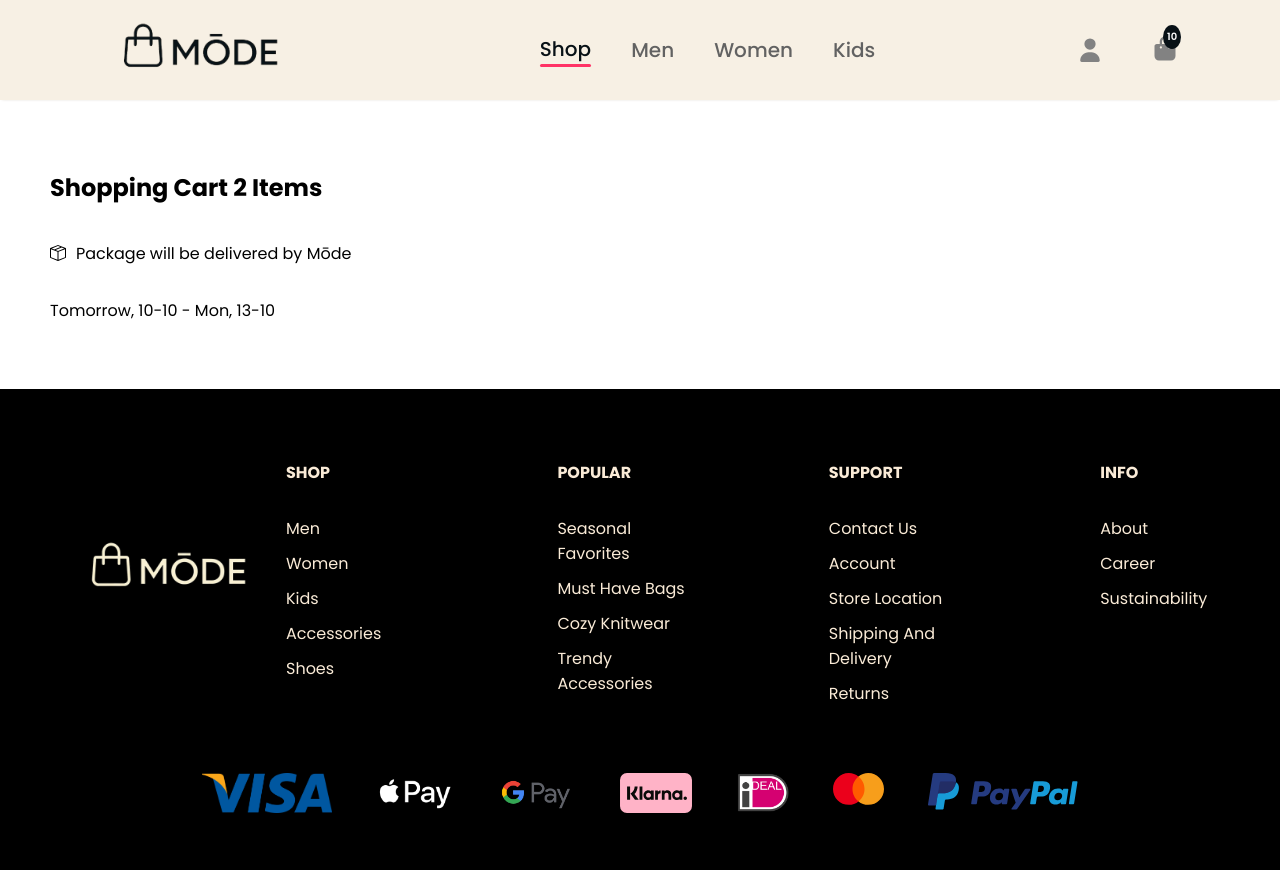
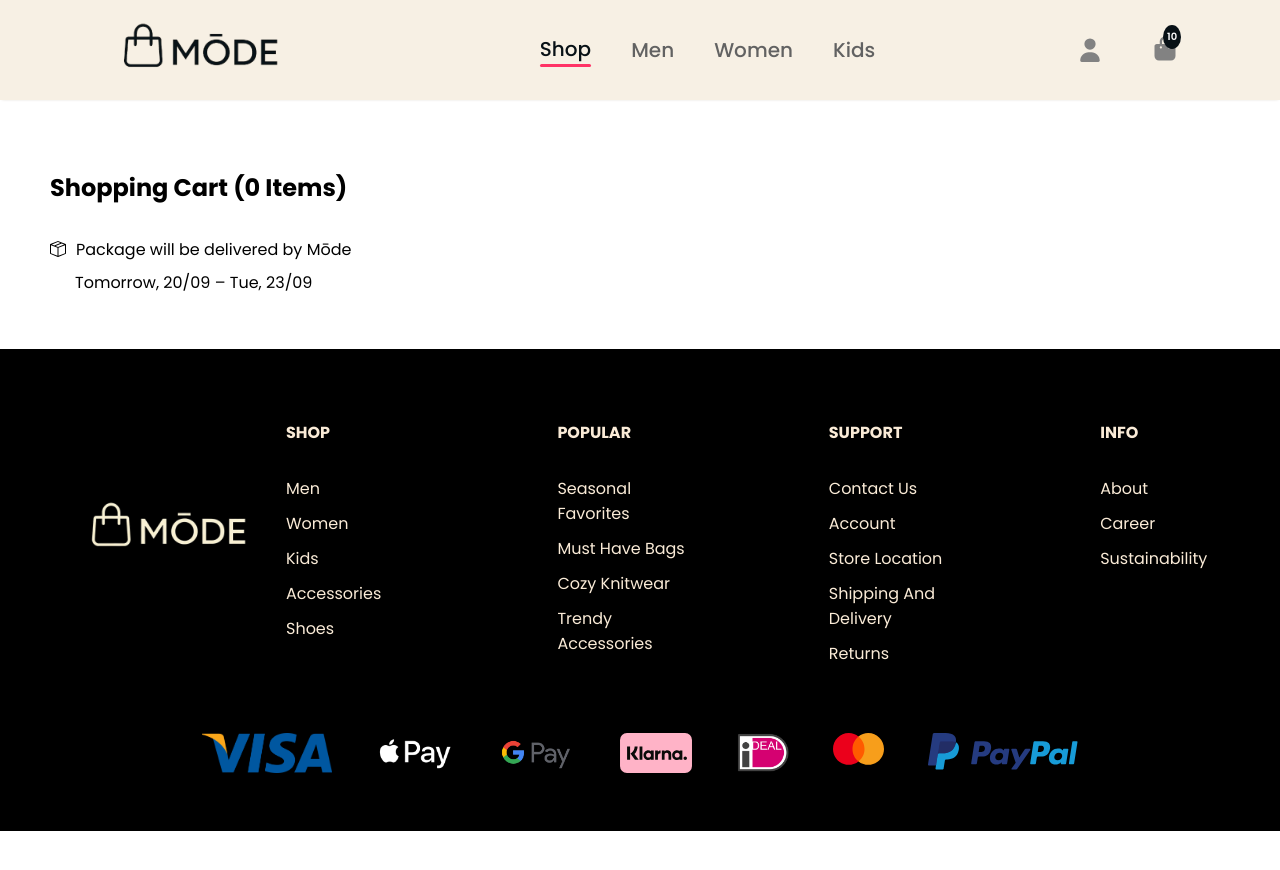
Before and after one commit to christinematta/Mode_ecommerce_website, a React (Create React App) app: page /cart in a window 1280 px wide. After the commit the page ends 831 px from the top, so only its background shows below. Built offline with nearby package versions, Linux system fonts and the light colour scheme.

Commit message:
build cart

```diff
--- a/src/Components/CartDisplay/CartDisplay.css
+++ b/src/Components/CartDisplay/CartDisplay.css
@@ -11,9 +11,41 @@
   padding: 50px;
 
 }
-.cart-left .delivery-data{
+.delivery-data{
+  line-height: 1px;
+
+}
+.delivery-data .delivery-data-header{
   display: flex;
   flex-direction: row;
   gap: 10px;
   align-items: center;
 }
+.delivery-data-header {
+  display: flex;
+  flex-direction: column;
+  gap: 2px;
+  margin-top: 8px;
+}
+
+
+.delivery-header {
+  display: flex;
+  align-items: center;
+  gap: 8px;
+}
+
+.delivery-header p {
+  margin: 0;
+  font-size: 15px;
+  color: #333;
+}
+
+.delivery-icon {
+  font-size: 18px;
+  color: #555;
+}
+
+.delivery-estimate {
+  margin-left: 25px;
+}
--- a/src/Components/CartDisplay/CartDisplay.jsx
+++ b/src/Components/CartDisplay/CartDisplay.jsx
@@ -1,19 +1,31 @@
-import React from "react";
+import React, { useContext } from "react";
 import "./CartDisplay.css";
+import "./DeliveryEstimate";
 import { BsBoxSeam } from "react-icons/bs";
+import DeliveryEstimate from "./DeliveryEstimate";
+import { ShopContext } from "../../Context/ShopContext";
+import CartItem from "../CartItem/CartItem";
 
-const CartDisplay = () => {
+const CartDisplay = ({ cart_items }) => {
+  const { getTotalCartNumber, cartItems } = useContext(ShopContext);
+
   return (
     <div className="cart-container">
       <div className="cart-left">
         <h2>
-          Shopping Cart <span> 2 Items</span>
+          Shopping Cart <span> ({getTotalCartNumber(cartItems)} Items)</span>
         </h2>
         <div className="delivery-data">
-          <BsBoxSeam />
-          <p>Package will be delivered by Mōde</p>
+          <div className="delivery-data-header">
+            <BsBoxSeam />
+            <p>Package will be delivered by Mōde </p>
+          </div>
+          <div className="delivery-estimate">
+            <DeliveryEstimate />
+          </div>
         </div>
-        <p>Tomorrow, 10-10 - Mon, 13-10</p>
+
+        <CartItem cart_items={cart_items} />
       </div>
       <div className="cart-right"></div>
     </div>
--- /dev/null
+++ b/src/Components/CartDisplay/DeliveryEstimate.jsx
@@ -0,0 +1,22 @@
+import React from "react";
+
+const DeliveryEstimate = () => {
+  const today = new Date();
+  const tomorrow = new Date(today);
+  const endDate = new Date(today);
+
+  tomorrow.setDate(today.getDate() + 1);
+  endDate.setDate(today.getDate() + 4);
+
+  const format = (d, opt) => d.toLocaleDateString("en-GB", opt);
+
+  return (
+    <p>
+      Tomorrow, {format(tomorrow, { day: "2-digit", month: "2-digit" })} –{" "}
+      {format(endDate, { weekday: "short" })},{" "}
+      {format(endDate, { day: "2-digit", month: "2-digit" })}
+    </p>
+  );
+};
+
+export default DeliveryEstimate;
--- a/src/Components/CartItem/CartItem.jsx
+++ b/src/Components/CartItem/CartItem.jsx
@@ -1,13 +1,36 @@
-import React from 'react'
-import './CartItem.css'
+import React from "react";
+import "./CartItem.css";
+import { Link } from "react-router-dom";
 
-const CartItem = ({product}) => {
+const CartItem = ({ cart_items }) => {
   return (
-    <div className='cart-item-container'>
+    <div className="cart-item-list">
+      {cart_items.map((item) => (
+        <div className="cart-item-container" key={item.id}>
+          <div className="cartitem-left">
+            <img src={item.image} alt={item.name} className="cart-item-img" />
+          </div>
 
+          <div className="cartitem-right">
+            <div className="item-data">
+              <h3>{item.name}</h3>
+              <p>€{item.new_price}</p>
+              <p>Size: M</p>
+              <Link to="/wishlist" className="wishlist-link">
+                Add to your wishlist
+              </Link>
+            </div>
 
+            <div className="item-quantity">
+              <button>-</button>
+              <span>1</span>
+              <button>+</button>
+            </div>
+          </div>
+        </div>
+      ))}
     </div>
-  )
-}
+  );
+};
 
-export default CartItem
+export default CartItem;
--- a/src/Components/ProductDisplay/ProductDisplay.css
+++ b/src/Components/ProductDisplay/ProductDisplay.css
@@ -75,6 +75,7 @@
   gap: 10px;
 }
 .add-cart-btn {
+  cursor: pointer;
   padding: 10px;
   width: 90%;
   font-weight: 600;
@@ -83,11 +84,13 @@
   border: 1px solid transparent;
 }
 .add-cart-btn:hover {
+  cursor: pointer;
   background: rgb(212, 211, 211);
   color: black;
   border: 1px solid #0000006b;
 }
 .fav-btn {
+  cursor: pointer;
   width: 10%;
   font-size: 20px;
   padding-top: 6px;
@@ -95,6 +98,7 @@
   background-color: white;
 }
 .fav-btn:hover {
+  cursor: pointer;
   background: rgb(244, 240, 240);
 }
 .fav-btn-color {
--- a/src/Components/ProductDisplay/ProductDisplay.jsx
+++ b/src/Components/ProductDisplay/ProductDisplay.jsx
@@ -1,12 +1,15 @@
-import React, { useState } from "react";
+import React, { useContext, useState } from "react";
 import "./ProductDisplay.css";
 import SizeDropdown from "../SizeDropdown/SizeDropdown";
 import RatingStars from "../RatingStars/RatingStars";
 import { FaRegHeart } from "react-icons/fa6";
 import { FaHeart } from "react-icons/fa";
 import ProductTabs from "../ProductTabs/ProductTabs";
+import {ShopContext} from "../../Context/ShopContext"
 
 const ProductDisplay = ({ product }) => {
+
+  const {addToCart} = useContext(ShopContext);
   const [isFav, setIsFav] = useState(false);
   const salePercentage = Math.ceil(
     ((product.old_price - product.new_price) / product.old_price) * 100
@@ -39,7 +42,7 @@ const ProductDisplay = ({ product }) => {
           <p>{product.description}</p>
           <SizeDropdown />
           <div className="product-action-box">
-            <button className="add-cart-btn">Add to Card</button>
+            <button className="add-cart-btn" onClick={()=>addToCart(product.id)}>Add to Card</button>
             <button
               className={`fav-btn ${isFav}?"active":""`}
               onClick={() => {
--- a/src/Context/ShopContext.jsx
+++ b/src/Context/ShopContext.jsx
@@ -1,11 +1,9 @@
-import React, { createContext, useState } from "react";
+import React, { createContext, useState ,useEffect} from "react";
 import all_Product from "../Components/Assets/all_product";
 
 export const ShopContext = createContext(null);
 
 const ShopContextProvider = (props) => {
-
-
   const getDefaultCart = () => {
     let cart = {};
     all_Product.forEach((product) => {
@@ -21,13 +19,23 @@ const ShopContextProvider = (props) => {
   const removeFromCart = (itemId) => {
     setCartItems((prev) => ({
       ...prev,
-      [itemId]: Math.Max(prev[itemId] - 1, 0),
+      [itemId]: Math.max(prev[itemId] - 1, 0),
     }));
   };
-  const getTotalCartNumber = (cartItems)=>{
-return Object.values(cartItems).reduce((acc,cur)=>acc + cur,0)
-  }
-   const contextValue = { all_Product,cartItems, addToCart,removeFromCart,getTotalCartNumber};
+  const getTotalCartNumber = (cartItems) => {
+    return Object.values(cartItems).reduce((acc, cur) => acc + cur, 0);
+  };
+   useEffect(() => {
+    console.log("🛍️ Cart changed:", cartItems);
+  }, [cartItems]);
+
+  const contextValue = {
+    all_Product,
+    cartItems,
+    addToCart,
+    removeFromCart,
+    getTotalCartNumber,
+  };
   return (
     <ShopContext.Provider value={contextValue}>
       {props.children}
--- a/src/Pages/Cart.jsx
+++ b/src/Pages/Cart.jsx
@@ -1,8 +1,10 @@
-import React from "react";
+import React, { useContext } from "react";
 import CartDisplay from "../Components/CartDisplay/CartDisplay";
-
+import { ShopContext } from "../Context/ShopContext";
 const Cart = () => {
-  return <CartDisplay />;
+  const { all_Product, cartItems } = useContext(ShopContext);
+  const cart_items = all_Product.filter((item) => cartItems[item.id] > 0);
+  return <CartDisplay cart_items={cart_items} />;
 };
 
 export default Cart;
--- a/src/Pages/Product.jsx
+++ b/src/Pages/Product.jsx
@@ -18,6 +18,7 @@ const Product = () => {
       <Breadcrum product={product} />
       <ProductDisplay product={product}/>
 
+
     </div>
   );
 };
```
